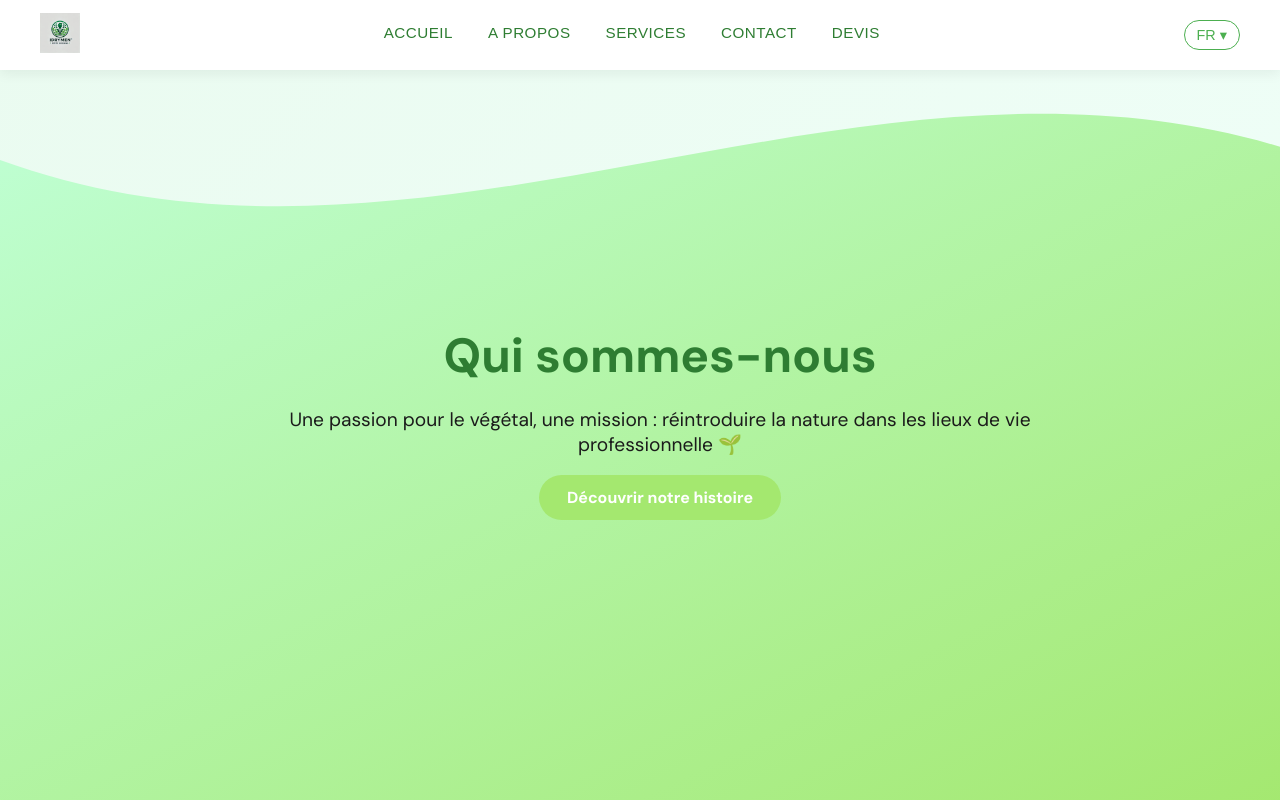
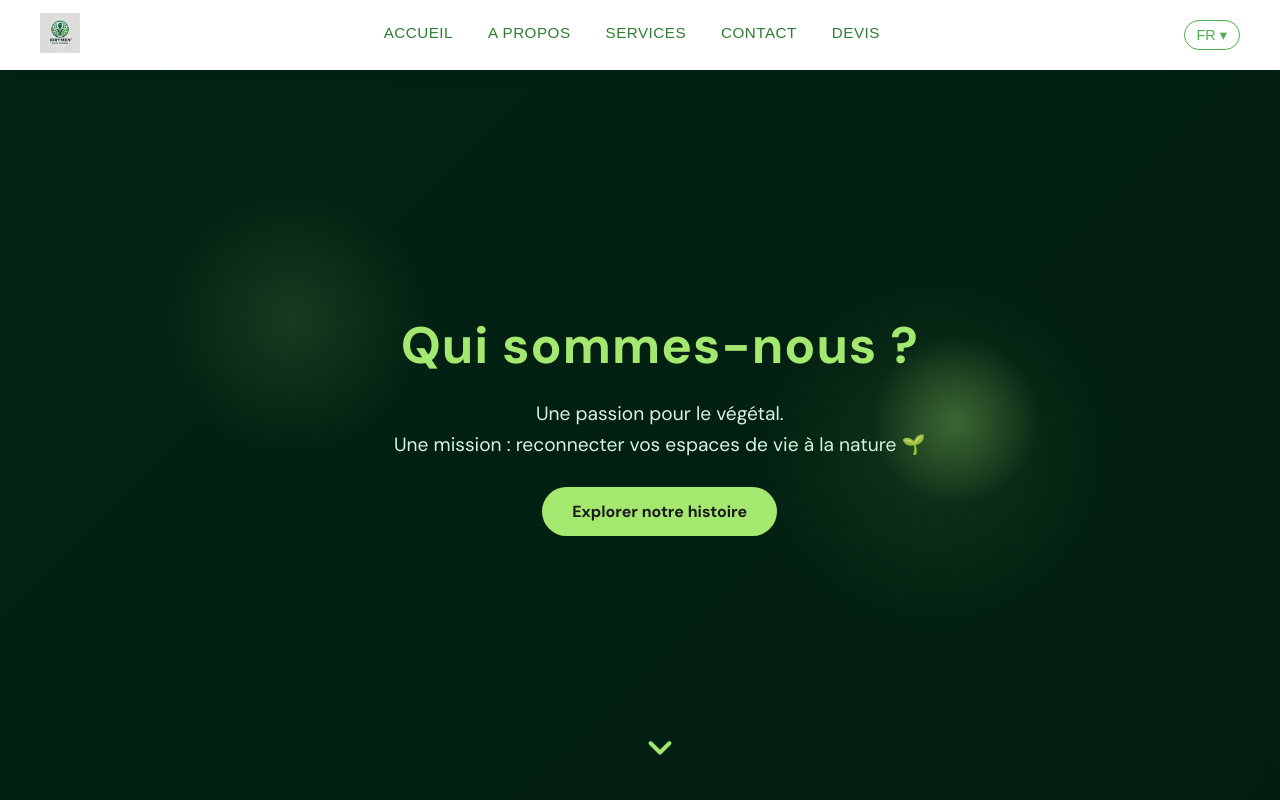
Before and after one commit to azzedineh27/GoGrow, a React (Vite) app: page /qsn in a window 1280 px wide. Shown: the top 800 px of the page. Built offline with nearby package versions, Linux system fonts and the light colour scheme; a web font is replaced by a local one.

Commit message:
headerqsn

```diff
--- a/src/components/QSNHeader.jsx
+++ b/src/components/QSNHeader.jsx
@@ -1,4 +1,3 @@
-// src/components/QSNHeader.jsx
 import React from 'react';
 import '../styles/QSNHeader.css';
 import { ChevronDown } from 'lucide-react';
@@ -6,43 +5,25 @@ import { ChevronDown } from 'lucide-react';
 const QSNHeader = () => {
   return (
     <header className="qsn-header">
-      {/* Fond SVG animé */}
-      <svg viewBox="0 0 1440 800" preserveAspectRatio="none">
-        <defs>
-          <linearGradient id="greenGradient" x1="0" x2="1" y1="0" y2="1">
-            <stop offset="0%" stopColor="#bfffd4" />
-            <stop offset="100%" stopColor="#a4e86f" />
-          </linearGradient>
-        </defs>
-        <path
-          d="M0,160 C480,320 960,0 1440,160 L1440,800 L0,800 Z"
-          fill="url(#greenGradient)"
-        >
-          <animate
-            attributeName="d"
-            dur="10s"
-            repeatCount="indefinite"
-            values="
-              M0,160 C480,320 960,0 1440,160 L1440,800 L0,800 Z;
-              M0,120 C480,280 960,40 1440,180 L1440,800 L0,800 Z;
-              M0,200 C480,260 960,80 1440,140 L1440,800 L0,800 Z;
-              M0,160 C480,320 960,0 1440,160 L1440,800 L0,800 Z"
-          />
-        </path>
-      </svg>
+      {/* Halos doux */}
+      <div className="halo halo1" />
+      <div className="halo halo2" />
+      <div className="halo halo3" />
 
       {/* Contenu */}
       <div className="qsn-header-content">
-        <h1>Qui sommes-nous</h1>
+        <h1>Qui sommes-nous ?</h1>
         <p>
-          Une passion pour le végétal, une mission : réintroduire la nature dans les lieux de vie professionnelle 🌱
+          Une passion pour le végétal.<br />Une mission : reconnecter vos espaces de vie à la nature 🌱
         </p>
-        <a href="#qsn-timeline">Découvrir notre histoire</a>
+        <a href="#qsn-timeline" className="discover-btn">
+          Explorer notre histoire
+        </a>
       </div>
 
-      {/* Flèche animée */}
+      {/* Flèche descendante animée */}
       <div className="scroll-down-indicator">
-        <ChevronDown size={36} />
+        <ChevronDown className="chevron-icon" size={38} />
       </div>
     </header>
   );
--- a/src/components/ServicesHeader.jsx
+++ b/src/components/ServicesHeader.jsx
@@ -5,7 +5,7 @@ import '../styles/ServicesHeader.css';
 const ServicesHeader = () => {
   return (
     <header className="services-header">
-      <div className="leaf-overlay" /> {/* arrière-plan feuilles animées */}
+      <div className="leaf-overlay" />
 
       <div className="services-header-content">
         <h1>Services végétalisés sur-mesure</h1>
--- a/src/styles/QSNHeader.css
+++ b/src/styles/QSNHeader.css
@@ -1,4 +1,3 @@
-/* QSNHeader.css - Fond fluide SVG avec animation verte organique */
 @import url('https://fonts.googleapis.com/css2?family=DM+Sans:wght@400;700&display=swap');
 
 .qsn-header {
@@ -10,68 +9,125 @@
   display: flex;
   align-items: center;
   justify-content: center;
+  flex-direction: column;
   text-align: center;
   padding: 0 20px;
-  color: #1b1b1b;
-  background: linear-gradient(135deg, #eafbf0, #f0fff9);
+  color: #f0fdf4;
+  background: linear-gradient(135deg, #042f1a, #021a0f);
+  background-size: 400% 400%;
+  animation: backgroundShift 20s ease infinite;
 }
 
-.qsn-header svg {
-  position: absolute;
-  top: 0;
-  left: 0;
-  width: 100%;
-  height: 100%;
-  z-index: 0;
+/* Fond qui shift doucement */
+@keyframes backgroundShift {
+  0% { background-position: 0% 50%; }
+  50% { background-position: 100% 50%; }
+  100% { background-position: 0% 50%; }
 }
 
+/* 🌿 Halos animés */
+.halo {
+  position: absolute;
+  border-radius: 50%;
+  background: radial-gradient(circle, rgba(164, 232, 111, 0.3) 0%, transparent 60%);
+  pointer-events: none;
+  z-index: 0;
+  animation: moveHalo 16s ease-in-out infinite alternate;
+}
+
+.halo1 {
+  width: 300px;
+  height: 300px;
+  top: 20%;
+  left: 10%;
+}
+
+.halo2 {
+  width: 450px;
+  height: 450px;
+  bottom: 15%;
+  right: 12%;
+  animation-delay: 5s;
+}
+
+.halo3 {
+  width: 200px;
+  height: 200px;
+  top: 40%;
+  right: 20%;
+  animation-delay: 8s;
+}
+
+@keyframes moveHalo {
+  0% {
+    transform: translate(0, 0) scale(1);
+    opacity: 0.35;
+  }
+  100% {
+    transform: translate(30px, 30px) scale(1.2);
+    opacity: 0.6;
+  }
+}
+
+/* Texte du header */
 .qsn-header-content {
+  position: relative;
   z-index: 2;
   max-width: 800px;
+  animation: fadeIn 1.2s ease forwards;
 }
 
 .qsn-header-content h1 {
-  font-size: 3rem;
-  color: #2e7d32;
+  font-size: 3.2rem;
+  font-weight: 700;
   margin-bottom: 20px;
-  animation: fadeInDown 0.8s ease forwards;
+  color: #a4e86f;
+  letter-spacing: 1px;
+  animation: slideInTop 1s ease forwards;
 }
 
 .qsn-header-content p {
   font-size: 1.2rem;
-  margin-bottom: 30px;
-  animation: fadeInUp 1s ease forwards;
+  color: #d4f5df;
+  margin-bottom: 40px;
+  line-height: 1.6;
+  animation: fadeInUp 1.2s ease forwards;
 }
 
-.qsn-header-content a {
+/* Bouton */
+.discover-btn {
   background-color: #a4e86f;
-  color: #fff;
-  padding: 12px 28px;
+  color: #1b1b1b;
+  padding: 14px 30px;
   border-radius: 30px;
-  text-decoration: none;
   font-weight: 600;
   font-size: 1rem;
-  transition: background 0.3s ease, transform 0.3s ease;
-  animation: fadeInUp 1.3s ease forwards;
+  text-decoration: none;
+  transition: all 0.3s ease;
 }
 
-.qsn-header-content a:hover {
-  background-color: #8cd55e;
+.discover-btn:hover {
+  background-color: #8bd65c;
   transform: translateY(-3px);
 }
 
+/* Flèche animée */
 .scroll-down-indicator {
   position: absolute;
   bottom: 30px;
-  animation: bounce 2s infinite;
-  color: #4CAF50;
+  animation: bounceDown 2s infinite;
+  color: #a4e86f;
   z-index: 2;
 }
 
-/* Animations */
-@keyframes fadeInDown {
-  from { opacity: 0; transform: translateY(-20px); }
-  to { opacity: 1; transform: translateY(0); }
+.chevron-icon {
+  stroke-width: 2.5;
+}
+
+/* Animations générales */
+@keyframes fadeIn {
+  from { opacity: 0; }
+  to { opacity: 1; }
 }
 
 @keyframes fadeInUp {
@@ -79,7 +135,22 @@
   to { opacity: 1; transform: translateY(0); }
 }
 
-@keyframes bounce {
+@keyframes slideInTop {
+  from { transform: translateY(-30px); opacity: 0; }
+  to { transform: translateY(0); opacity: 1; }
+}
+
+@keyframes bounceDown {
   0%, 100% { transform: translateY(0); }
-  50% { transform: translateY(-10px); }
+  50% { transform: translateY(10px); }
 }
+
+/* Responsive */
+@media (max-width: 768px) {
+  .qsn-header-content h1 {
+    font-size: 2.5rem;
+  }
+  .qsn-header-content p {
+    font-size: 1rem;
+  }
+}
--- a/src/styles/ServicesHeader.css
+++ b/src/styles/ServicesHeader.css
@@ -73,7 +73,7 @@
 .leaf-overlay {
   position: absolute;
   inset: 0;
-  background-image: url('/feuille.png');
+  background-image: url('/feuille1.png');
   background-repeat: repeat;
   background-size: 60px;
   opacity: 0.04;
```
